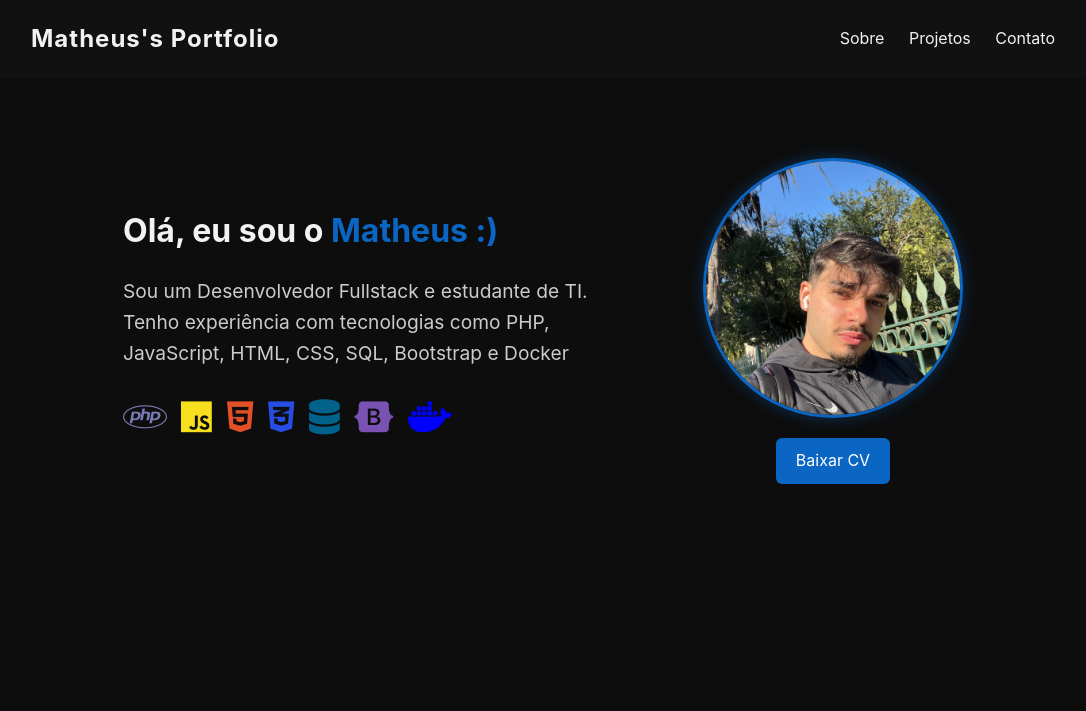
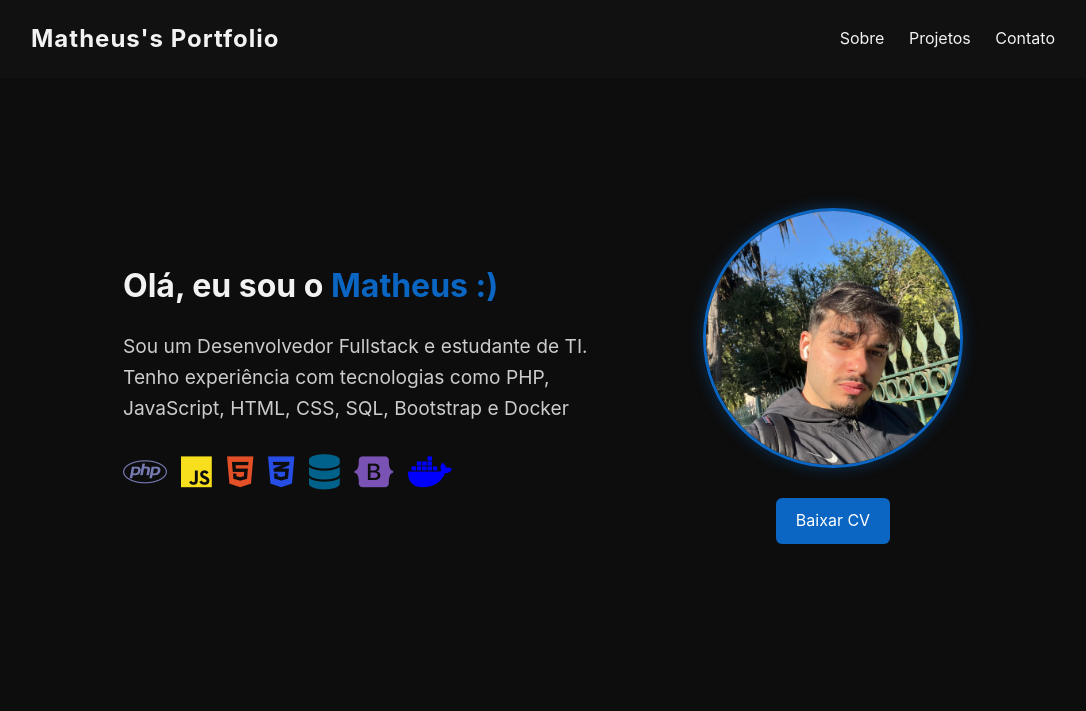
Before and after one commit to MatheusZuccon/meu_Site, a plain HTML site: page index.html in a window 1280 px wide. Shown: the top 711 px of the page, without its empty margins (97-1183 px from the left). Drawn offline with Linux system fonts and the light colour scheme.

Commit message:
style(icons) update margin top from about and dowload bottom containers

```diff
--- a/style.css
+++ b/style.css
@@ -46,12 +46,12 @@ nav a:hover {
 /* ====== SEÇÕES ====== */
 
 .section {
-  padding: 100px 10%;
+  padding: 80px 10%;
   scroll-margin-top: 100px; /* evita que âncoras fiquem escondidas */
 }
 
 .section.intro {
-  margin-top: 50px;
+  margin-top: 100px;
   display: flex;
   align-items: center;
   justify-content: center;
@@ -107,7 +107,7 @@ nav a:hover {
 }
 
 .botao-download {
-  margin-top: 20px;
+  margin-top: 30px;
   display: inline-block;
   background-color: #0a66c2;
   color: #fff;
```
